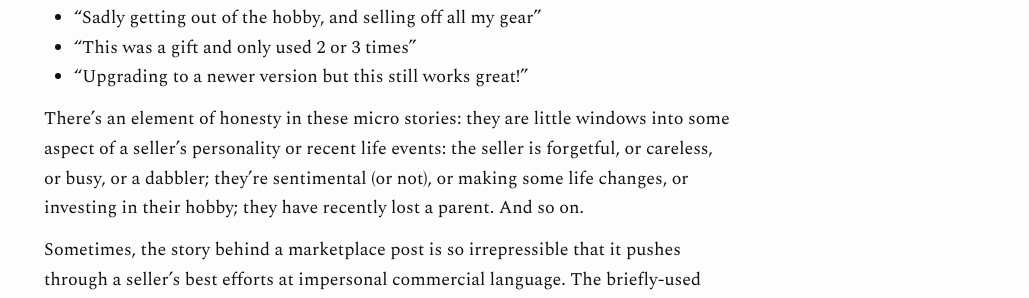
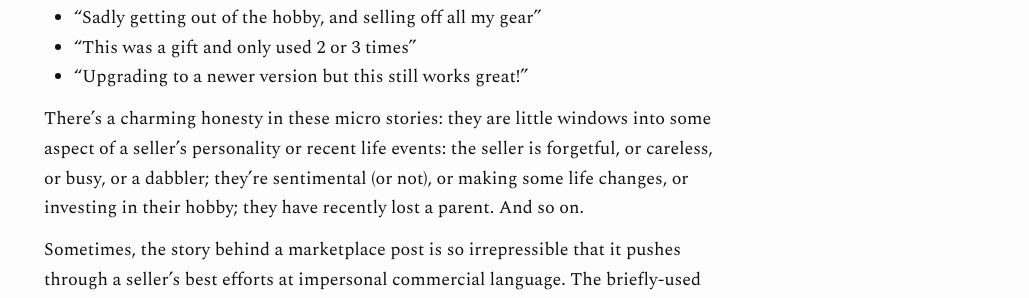
Before and after one commit to Fossj117/fossj117.github.io, a Jekyll site: the page built from _posts/2026-09-03-marketplace-stories.md, in a window 1280 px wide and 900 px high, scrolled down 778 px. Shown: the part 155-453 px from the top of the window, without its empty margins (251-1280 px from the left). Built offline with Jekyll 4.4.1, drawn with Linux system fonts in a browser that asks for light colours.

Commit message:
add mp stories tweak

```diff
--- a/_posts/2026-09-03-marketplace-stories.md
+++ b/_posts/2026-09-03-marketplace-stories.md
@@ -23,7 +23,7 @@ Marketplace posts often come with little stories attached — idiosyncratic mini
 * "This was a gift and only used 2 or 3 times"
 * "Upgrading to a newer version but this still works great!"
 
-There's an element of honesty in these micro stories: they are little windows into some aspect of a seller's personality or recent life events: the seller is forgetful, or careless, or busy, or a dabbler; they're sentimental (or not), or making some life changes, or investing in their hobby; they have recently lost a parent. And so on.
+There's a charming honesty in these micro stories: they are little windows into some aspect of a seller's personality or recent life events: the seller is forgetful, or careless, or busy, or a dabbler; they're sentimental (or not), or making some life changes, or investing in their hobby; they have recently lost a parent. And so on.
 
 Sometimes, the story behind a marketplace post is so irrepressible that it pushes through a seller's best efforts at impersonal commercial language. The briefly-used engagement ring is an recurring find of this sort:
 
```
